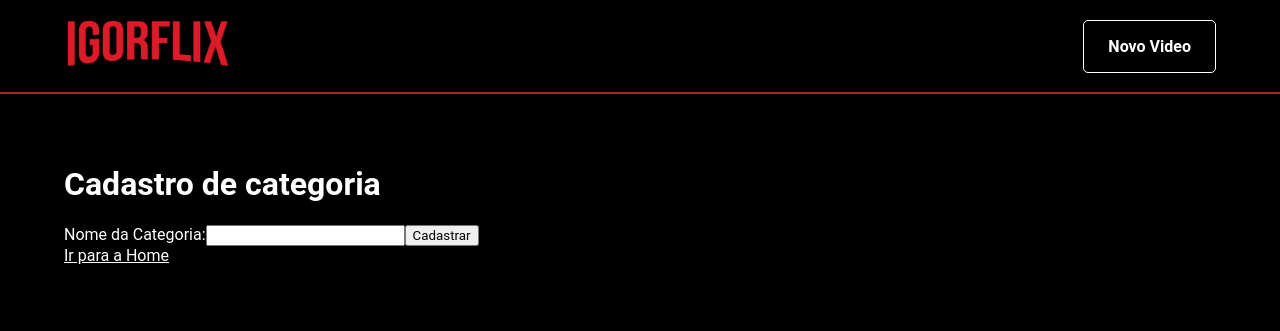
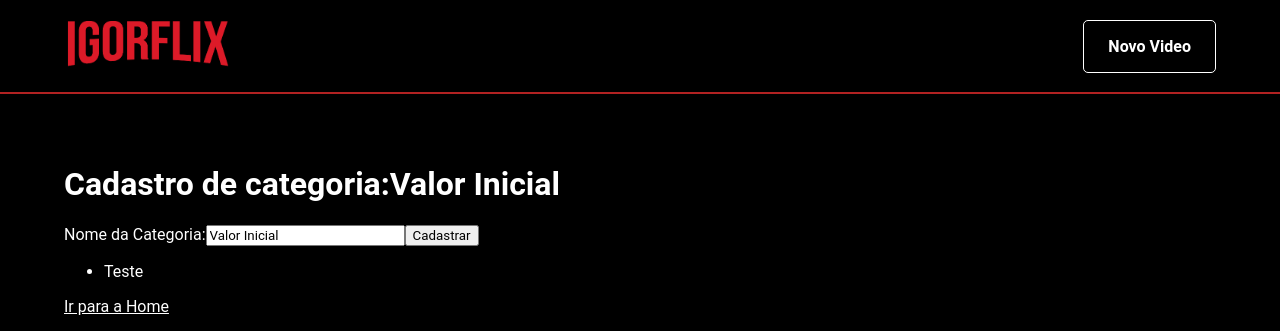
Before and after one commit to IggorSantos/igorflix, a React (Create React App) app: page /cadastro/categoria in a window 1280 px wide. Shown: the top 331 px of the page. Built offline with nearby package versions, Linux system fonts and the light colour scheme.

Commit message:
Criação de cadastro de categoria

```diff
--- a/src/pages/cadastro/categoria/index.js
+++ b/src/pages/cadastro/categoria/index.js
@@ -1,22 +1,47 @@
-import React from 'react'
+import React, {useState} from 'react'
 import PageDefault from '../../../components/pageDefault'
 import {Link} from 'react-router-dom'
 
 function CadastroCategoria(){
+  const [nomeDaCategoria,setNomeDacategoria] = useState('Valor Inicial')
+  const [categorias,setCategorias] = useState(['Teste'])
+  console.log(nomeDaCategoria)
   return(
     <PageDefault>
-     <h1>Cadastro de categoria</h1>
-     <form>
+     <h1>Cadastro de categoria:{nomeDaCategoria}</h1>
+     <form onSubmit={function handleSubmit(info){
+       info.preventDefault()
+       console.log("Você tentou enviar um form")
+       setCategorias([
+         ...categorias,
+         nomeDaCategoria
+       ])
+     }}>
         <label>
           Nome da Categoria:
           <input
             type="text"
+            value={nomeDaCategoria}
+            onChange={function mudarValor(info){
+              console.log(nomeDaCategoria)
+              console.log(info.target.value)
+              setNomeDacategoria(info.target.value)
+            }}
           />
         </label>
         <button>
           Cadastrar
         </button>
       </form>
+      <ul>
+       {categorias.map((categoria,indice) => {
+         return(
+           <li key={`${categoria}${indice}`}>
+            {categoria}
+           </li>
+         )
+       })}
+      </ul>
       <Link to="/">
         Ir para a Home
       </Link>
```
